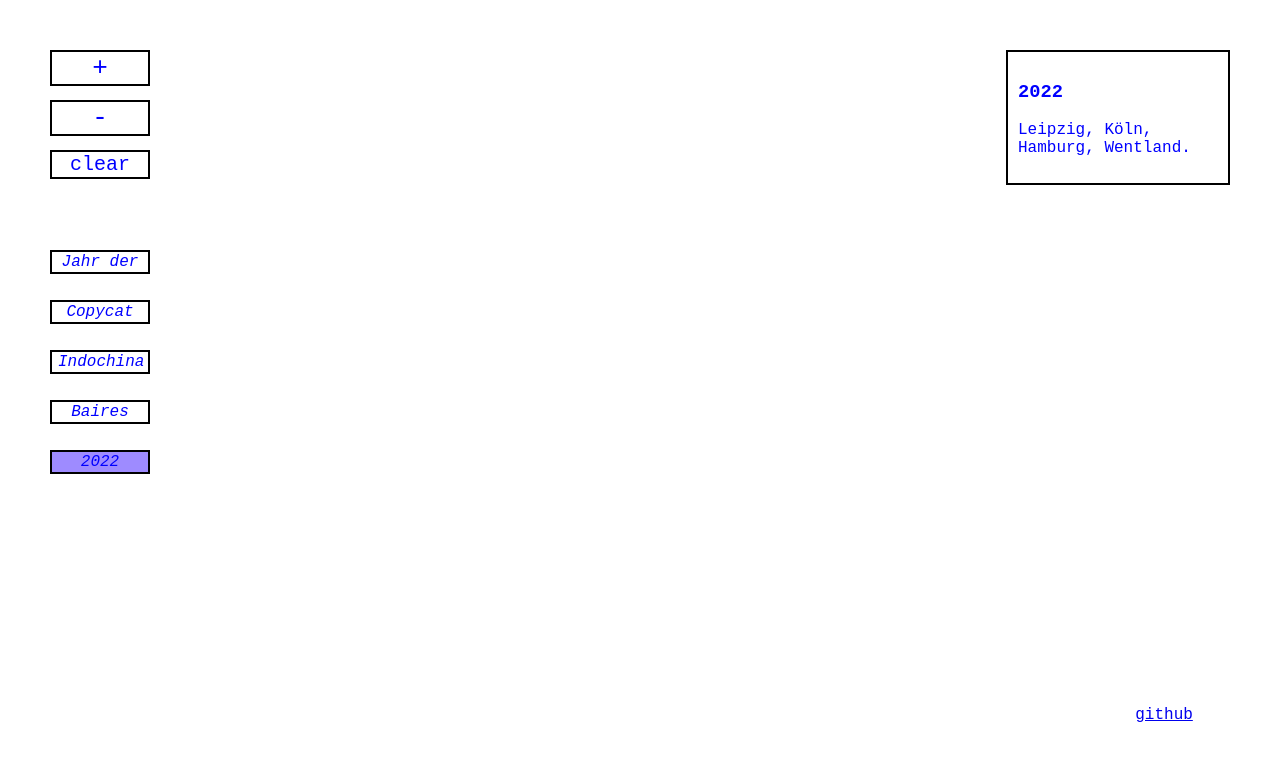
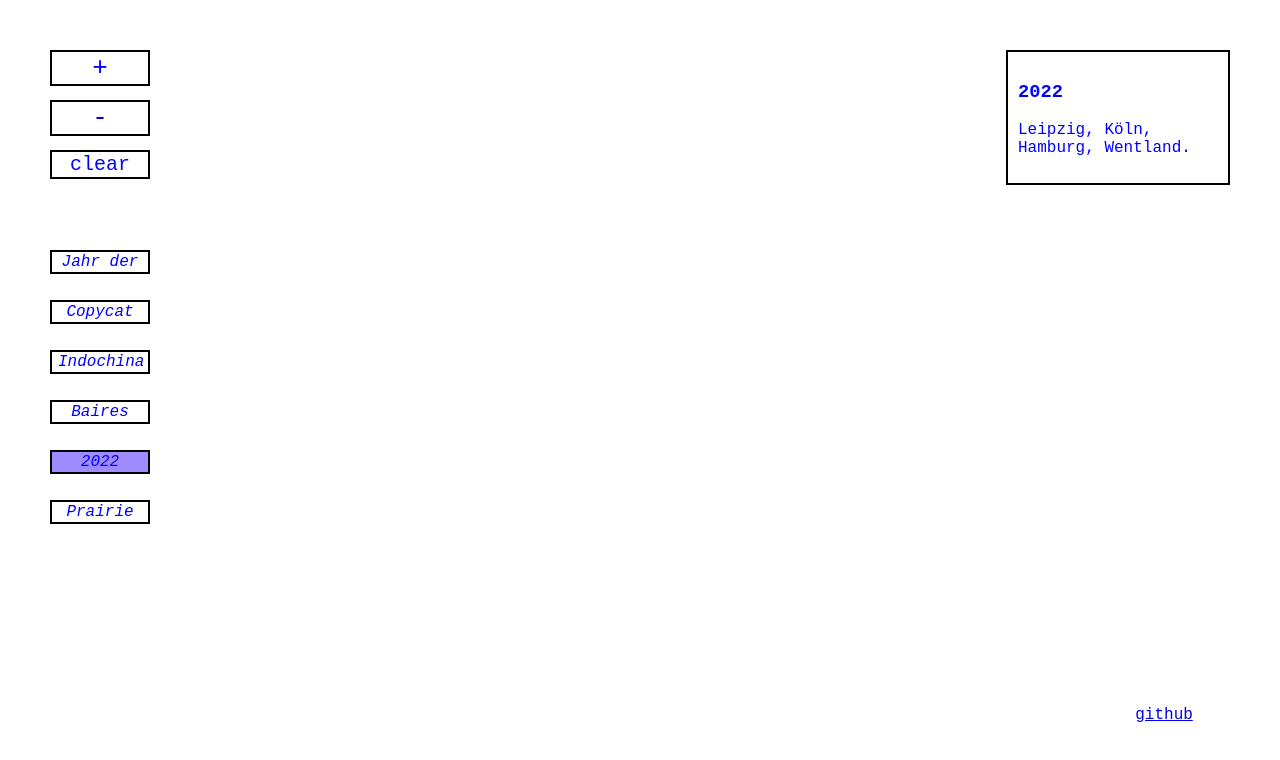
Before and after one commit to cadazab/fotos_preparado, a Svelte app: page / in a window 1280 px wide. Shown: the top 760 px of the page. Built offline with nearby package versions, Linux system fonts and the light colour scheme.

Commit message:
added new album

```diff
--- a/src/App.svelte
+++ b/src/App.svelte
@@ -5,6 +5,7 @@
 	import {albumJahrder} from './lib/albumJahrder.js'
 	import {album2022} from './lib/album2022.js'
 	import {albumIndo} from './lib/albumIndo.js'
+	import {albumCanada} from './lib/albumCanada.js'
 
 	const leftMin = 50;
 	const topMin = 0;
@@ -62,9 +63,10 @@
 	<!-- Album buttons -->
 	<button style="top: 250px;" class="btn btnAlbum" class:selected="{selectedAlbum.name === albumJahrder.name}" on:click={()=>changeAlbum(albumJahrder)}> Jahr der </button>
 	<button style="top: 300px;" class="btn btnAlbum" class:selected="{selectedAlbum.name === albumCopycat.name}" on:click={()=>changeAlbum(albumCopycat)}> Copycat </button>
-	<button style="top: 350px;" class="btn btnAlbum" class:selected="{selectedAlbum.name === albumIndo.name}" on:click={()=>changeAlbum(albumIndo)}> Indochina </button>
-	<button style="top: 400px;" class="btn btnAlbum" class:selected="{selectedAlbum.name === albumBsas.name}" on:click={()=>changeAlbum(albumBsas)}> Baires </button>
-	<button style="top: 450px;" class="btn btnAlbum" class:selected="{selectedAlbum.name === album2022.name}" on:click={()=>changeAlbum(album2022)}> 2022 </button>
+	<button style="top: 350px;" class="btn btnAlbum" class:selected="{selectedAlbum.name === albumIndo.name}"    on:click={()=>changeAlbum(albumIndo)}> Indochina </button>
+	<button style="top: 400px;" class="btn btnAlbum" class:selected="{selectedAlbum.name === albumBsas.name}"    on:click={()=>changeAlbum(albumBsas)}> Baires </button>
+	<button style="top: 450px;" class="btn btnAlbum" class:selected="{selectedAlbum.name === album2022.name}"    on:click={()=>changeAlbum(album2022)}> 2022 </button>
+	<button style="top: 500px;" class="btn btnAlbum" class:selected="{selectedAlbum.name === albumCanada.name}"  on:click={()=>changeAlbum(albumCanada)}> Prairie </button>
 	<!-- Image stack -->
 	{#each displayStack as image}
 		<Foto url={image.url} parentWidth={w} sideBarWidth={0} />
@@ -73,6 +75,9 @@
 
 <section class='info'>
 	{@html selectedAlbum.text}
+</section>
+<section class='instruction'>
+	<p>press <b>+</b></p>
 </section>
 <section class='credits'>
 	<p>website by cami and me. code on <a href='https://github.com/cadazab/fotos_preparado' color=white>github</a></p>
@@ -100,7 +105,6 @@
   		font-style: bold;
   		font-size: large;
   		left:  50px;
-
   	}
  	.btn:hover {
    		border: 2px solid #FF0000;
@@ -134,7 +138,8 @@
 		padding: 10px;
 		width: 200px;
 		/*position*/
-	 	bottom:  50px;
+	 	bottom: 50px;
+  		right:  50px;
 		position: fixed;
 		z-index: 999;
   		/*font*/
@@ -142,6 +147,22 @@
   		font-family: monospace;
   		font-style: bold;
   		font-size: large;
-  		right:  50px;
+	}
+	.instruction {
+		/*box*/
+		padding: 10px;
+		width: 100%;
+		/*position*/
+	 	/*bottom: 300px; */
+	 	/*right:  300px; */
+		position: fixed;
+		z-index: 999;
+		text-align: center;
+  		/*font*/
+  		color: white;
+  		font-family: monospace;
+  		font-style: bold;
+  		font-size: xx-large;
+
 	}
 </style>
--- /dev/null
+++ b/src/lib/albumCanada.js
@@ -0,0 +1,81 @@
+export const albumCanada = {
+	name : 'prairie',
+	text : "<h3>Canada</h3><p>the prairie, the mountains, the chinatowns, 2022</p>",
+	images : [
+    './img/_21_0461.jpg',
+    './img/_01_0401.jpg',
+    './img/_02_0482.jpg',
+    './img/_03_0403.jpg',
+    './img/_03_0483.jpg',
+    './img/_05_0405.jpg',
+    './img/_05_0525.jpg',
+    './img/_06_0406.jpg',
+    './img/_06_0526.jpg',
+    './img/_07_0407.jpg',
+    './img/_08_0528.jpg',
+    './img/_09_0489.jpg',
+    './img/_10_0490.jpg',
+    './img/_11_0531.jpg',
+    './img/_12_0412.jpg',
+    './img/_12_0492.jpg',
+    './img/_13_0493.jpg',
+    './img/_16_0496.jpg',
+    './img/_16_0536.jpg',
+    './img/_17_0417.jpg',
+    './img/_17_0497.jpg',
+    './img/_18_0458.jpg',
+    './img/_19_0499.jpg',
+    './img/_21_0421.jpg',
+    './img/_21_0501.jpg',
+    './img/_21_0541.jpg',
+    './img/_22_0422.jpg',
+    './img/_23_0423.jpg',
+    './img/_23_0543.jpg',
+    './img/_24_0464.jpg',
+    './img/_24_0504.jpg',
+    './img/_24_0544.jpg',
+    './img/_25_0465.jpg',
+    './img/_25_0505.jpg',
+    './img/_25_0545.jpg',
+    './img/_26_0546.jpg',
+    './img/_27_0467.jpg',
+    './img/_27_0507.jpg',
+    './img/_27_0547.jpg',
+    './img/_28_0428.jpg',
+    './img/_28_0468.jpg',
+    './img/_28_0548.jpg',
+    './img/_29_0469.jpg',
+    './img/_29_0509.jpg',
+    './img/_29_0549.jpg',
+    './img/_30_0430.jpg',
+    './img/_30_0510.jpg',
+    './img/_02_0522.jpg',
+    './img/_31_0551.jpg',
+    './img/_32_0472.jpg',
+    './img/_32_0552.jpg',
+    './img/_33_0473.jpg',
+    './img/_33_0513.jpg',
+    './img/_33_0553.jpg',
+    './img/_34_0474.jpg',
+    './img/_34_0514.jpg',
+    './img/_35_0555.jpg',
+    './img/_36_0436.jpg',
+    './img/_36_0476.jpg',
+    './img/00A_0559.jpg',
+    './img/04A_0563.jpg',
+    './img/09A_0568.jpg',
+    './img/11A_0570.jpg',
+    './img/12A_0571.jpg',
+    './img/15A_0574.jpg',
+    './img/16A_0575.jpg',
+    './img/17A_0576.jpg',
+    './img/19A_0578.jpg',
+    './img/20A_0579.jpg',
+    './img/21A_0580.jpg',
+    './img/22A_0581.jpg',
+    './img/28A_0587.jpg',
+    './img/29A_0588.jpg',
+    './img/33A_0592.jpg',
+    './img/36A_0595.jpg'
+	]
+}
```
Also changed, not shown: src/HernanFoto.svelte (deleted, +0 -38 lines), 1 other file (tests, documents, lock files or other folders).
